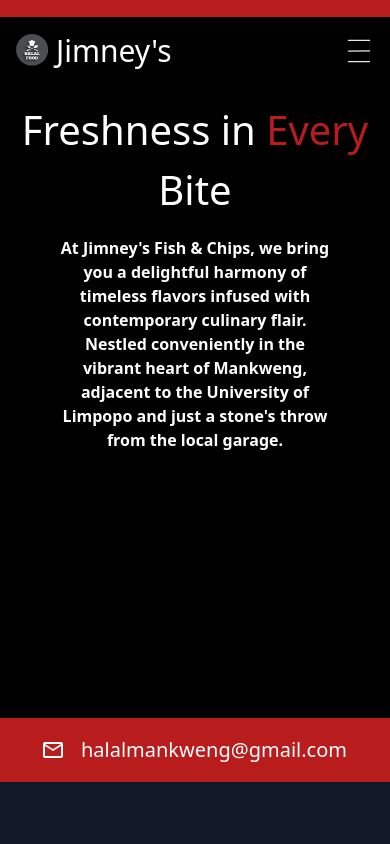
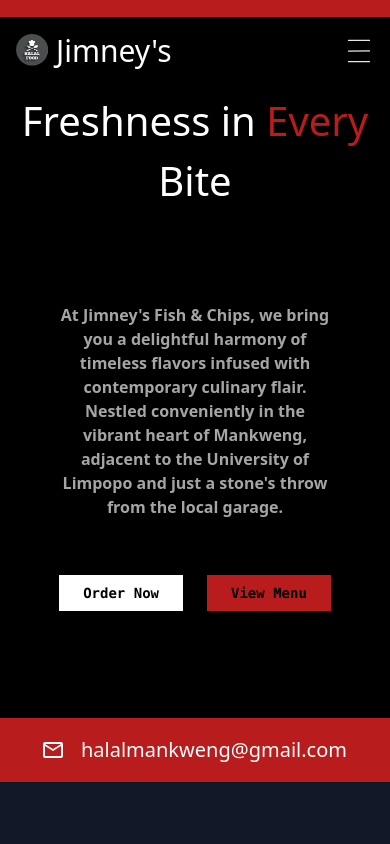
Before and after one commit to jaydeexsf/jimneys-resturant, a React (Vite) app: page / in a window 390 px wide. Shown: the top 844 px of the page. Built offline with nearby package versions, Linux system fonts and the light colour scheme.

Commit message:
responsive 1

```diff
--- a/src/components/Banner.jsx
+++ b/src/components/Banner.jsx
@@ -67,9 +67,14 @@ const Banner = () => {
         </div>
       </div>
 
-      <div className='flex flex-col items-center px-[20px] w-[100%] text-center justify-center mt-[-250px] md:hidden'>
+      <div className='flex flex-col gap-14 items-center px-[20px] w-[100%] text-center justify-center mt-[-100px] md:hidden'>
          <h1 className="text-[40px] text-center font-medium mb-4">Freshness in <span className="text-red-700 text-center">Every</span> Bite</h1>
-          <p className='text-white font-semibold px-[40px]'>At Jimney's Fish & Chips, we bring you a delightful harmony of timeless flavors infused with contemporary culinary flair.  Nestled conveniently in the vibrant heart of Mankweng, adjacent to the University of Limpopo and just a stone's throw from the local garage.</p>
+          <p className='mt-[20px] font-semibold px-[40px]'>At Jimney's Fish & Chips, we bring you a delightful harmony of timeless flavors infused with contemporary culinary flair.  Nestled conveniently in the vibrant heart of Mankweng, adjacent to the University of Limpopo and just a stone's throw from the local garage.</p>
+          <div className=''>
+             <button className='bg-white hover:bg-red-700 hover:border-red-600 duration-500 transition-all whitespace-nowrap py-2 text-black font-mono px-6 text-sm font-semibold'>Order Now</button>
+             <button className='bg-red-700 ml-6 hover:bg-white hover:border-red-600 duration-500 transition-all whitespace-nowrap py-2 text-black font-mono px-6 text-sm font-semibold'>View Menu</button>
+
+          </div>
       </div>
     </section>
   );
```
